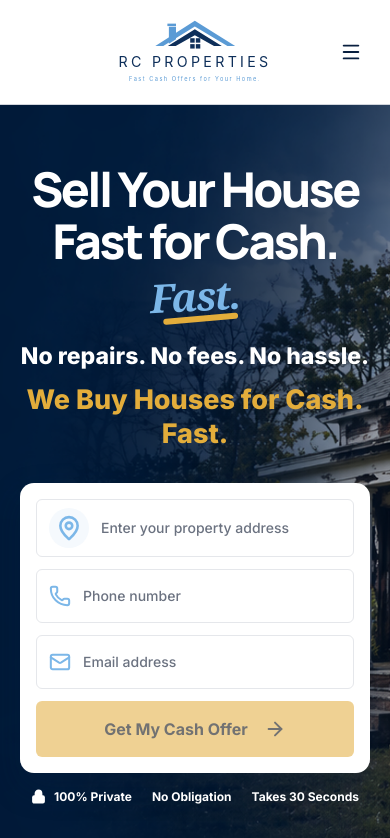
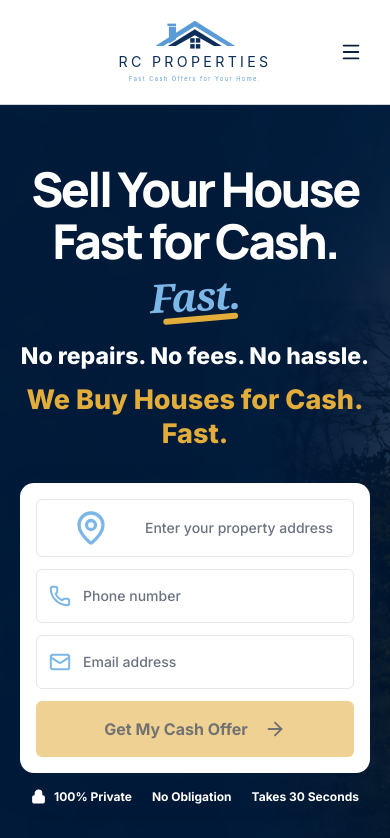
Before and after one commit to sockhead360/rc-properties, a Next.js app: page / in a window 390 px wide. Shown: the top 838 px of the page. Built offline with nearby package versions, Linux system fonts and the light colour scheme.

Commit message:
Adjust mobile hero image and address input

```diff
--- a/src/components/home/Hero.tsx
+++ b/src/components/home/Hero.tsx
@@ -4,7 +4,7 @@ export default function Hero() {
   return (
     <section className="relative isolate min-h-[523px] overflow-hidden bg-rc-navy-dark">
       <div
-        className="absolute inset-0 bg-cover bg-center"
+        className="absolute inset-0 bg-cover bg-[position:35%_center] sm:bg-center"
         style={{ backgroundImage: "url('/images/hero-banner.png')" }}
         aria-hidden="true"
       />
--- a/src/components/home/HomeAddressBar.tsx
+++ b/src/components/home/HomeAddressBar.tsx
@@ -237,17 +237,17 @@ export default function HomeAddressBar() {
         <div className="grid gap-3">
           <div ref={addressBoxRef} className="relative">
             <label className="flex min-h-[58px] items-center gap-3 rounded-md border border-gray-200 bg-white px-3 sm:px-4">
-              <span className="flex h-10 w-10 shrink-0 items-center justify-center rounded-full bg-rc-soft-bg">
+              <span className="flex w-[84px] shrink-0 justify-center sm:w-10">
                 {loadingSuggestions ? (
                   <Loader2
-                    size={24}
-                    strokeWidth={2.4}
+                    size={32}
+                    strokeWidth={2.2}
                     className="animate-spin text-rc-light-blue"
                   />
                 ) : (
                   <MapPin
-                    size={26}
-                    strokeWidth={2.4}
+                    size={36}
+                    strokeWidth={2.2}
                     className="text-rc-light-blue"
                   />
                 )}
```
